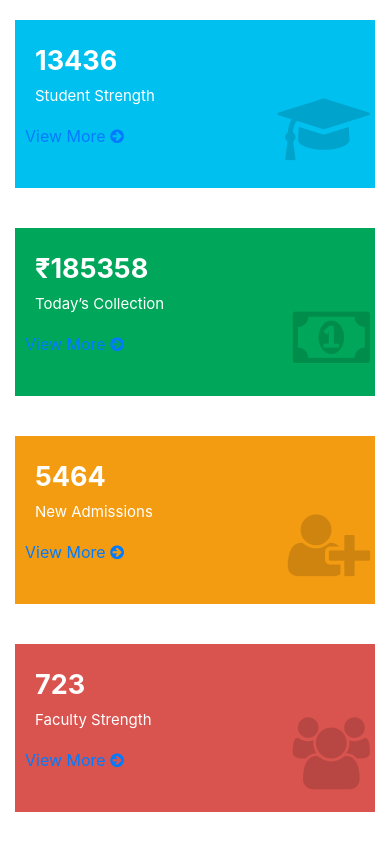
After one commit to rafaelcarvalho-git/sistemacertificados, a PHP site: the page made by index copy.html in a window 390 px wide. The commit adds this page. Run offline with PHP 8.4, Linux system fonts and the light colour scheme.

Commit message:
fix: responsivity

```diff
--- /dev/null
+++ b/index copy.html
@@ -0,0 +1,123 @@
+<!DOCTYPE html>
+<html lang="en">
+<head>
+    <title>Bootstrap 4 Responsive Dashboard Card Design</title>
+    <meta charset="utf-8">
+    <meta name="viewport" content="width=device-width, initial-scale=1">
+    <link rel="stylesheet" href="https://cdnjs.cloudflare.com/ajax/libs/font-awesome/4.7.0/css/font-awesome.min.css">
+    <link rel="stylesheet" href="https://stackpath.bootstrapcdn.com/bootstrap/4.3.1/css/bootstrap.min.css">
+</head>
+<body>
+    <div class="container">
+        <div class="row">
+            <div class="col-lg-3 col-sm-6">
+                <div class="card-box bg-blue">
+                    <div class="inner">
+                        <h3> 13436 </h3>
+                        <p> Student Strength </p>
+                    </div>
+                    <div class="icon">
+                        <i class="fa fa-graduation-cap" aria-hidden="true"></i>
+                    </div>
+                    <a href="#" class="card-box-footer">View More <i class="fa fa-arrow-circle-right"></i></a>
+                </div>
+            </div>
+
+            <div class="col-lg-3 col-sm-6">
+                <div class="card-box bg-green">
+                    <div class="inner">
+                        <h3> ₹185358 </h3>
+                        <p> Today’s Collection </p>
+                    </div>
+                    <div class="icon">
+                        <i class="fa fa-money" aria-hidden="true"></i>
+                    </div>
+                    <a href="#" class="card-box-footer">View More <i class="fa fa-arrow-circle-right"></i></a>
+                </div>
+            </div>
+            <div class="col-lg-3 col-sm-6">
+                <div class="card-box bg-orange">
+                    <div class="inner">
+                        <h3> 5464 </h3>
+                        <p> New Admissions </p>
+                    </div>
+                    <div class="icon">
+                        <i class="fa fa-user-plus" aria-hidden="true"></i>
+                    </div>
+                    <a href="#" class="card-box-footer">View More <i class="fa fa-arrow-circle-right"></i></a>
+                </div>
+            </div>
+            <div class="col-lg-3 col-sm-6">
+                <div class="card-box bg-red">
+                    <div class="inner">
+                        <h3> 723 </h3>
+                        <p> Faculty Strength </p>
+                    </div>
+                    <div class="icon">
+                        <i class="fa fa-users"></i>
+                    </div>
+                    <a href="#" class="card-box-footer">View More <i class="fa fa-arrow-circle-right"></i></a>
+                </div>
+            </div>
+        </div>
+    </div>
+
+    <style>
+      .card-box {
+          position: relative;
+          color: #fff;
+          padding: 20px 10px 40px;
+          margin: 20px 0px;
+      }
+      .card-box:hover {
+          text-decoration: none;
+          color: #f1f1f1;
+      }
+
+      .card-box .inner {
+          padding: 5px 10px 0 10px;
+      }
+      .card-box h3 {
+          font-size: 27px;
+          font-weight: bold;
+          margin: 0 0 8px 0;
+          white-space: nowrap;
+          padding: 0;
+          text-align: left;
+      }
+      .card-box p {
+          font-size: 15px;
+      }
+      .card-box:hover .icon i {
+          font-size: 100px;
+          transition: 1s;
+          -webkit-transition: 1s;
+      }
+      .card-box .icon {
+          position: absolute;
+          top: auto;
+          bottom: 5px;
+          right: 5px;
+          z-index: 0;
+          font-size: 72px;
+          color: rgba(0, 0, 0, 0.15);
+      }
+
+      .card-box:hover .card-box-footer {
+          background: rgba(0, 0, 0, 0.3);
+      }
+      .bg-blue {
+          background-color: #00c0ef !important;
+      }
+      .bg-green {
+          background-color: #00a65a !important;
+      }
+      .bg-orange {
+          background-color: #f39c12 !important;
+      }
+      .bg-red {
+          background-color: #d9534f !important;
+      }
+      </style>
+</body>
+</html>
```
Also changed, not shown: home.php (+48 -29 lines).
